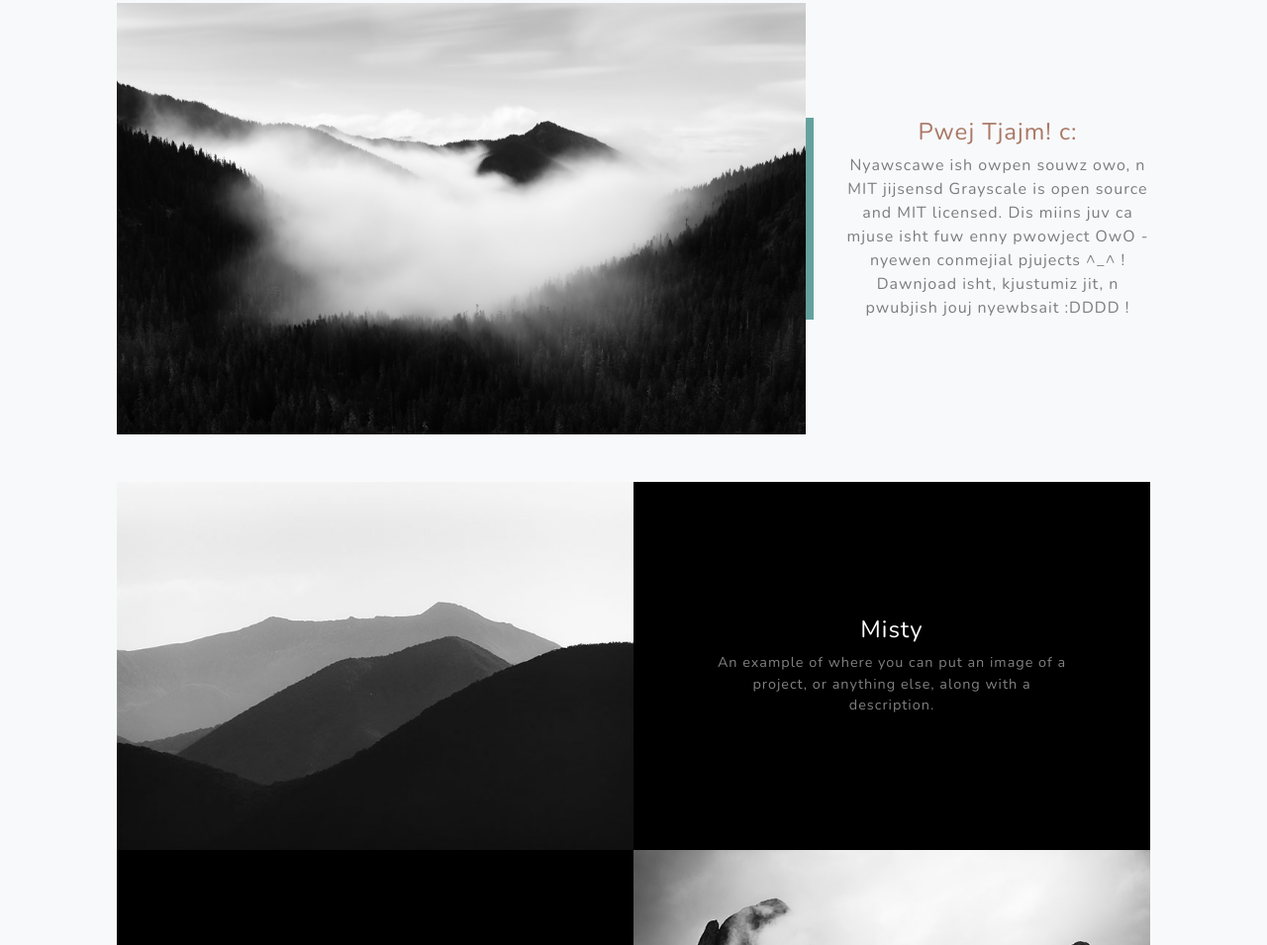
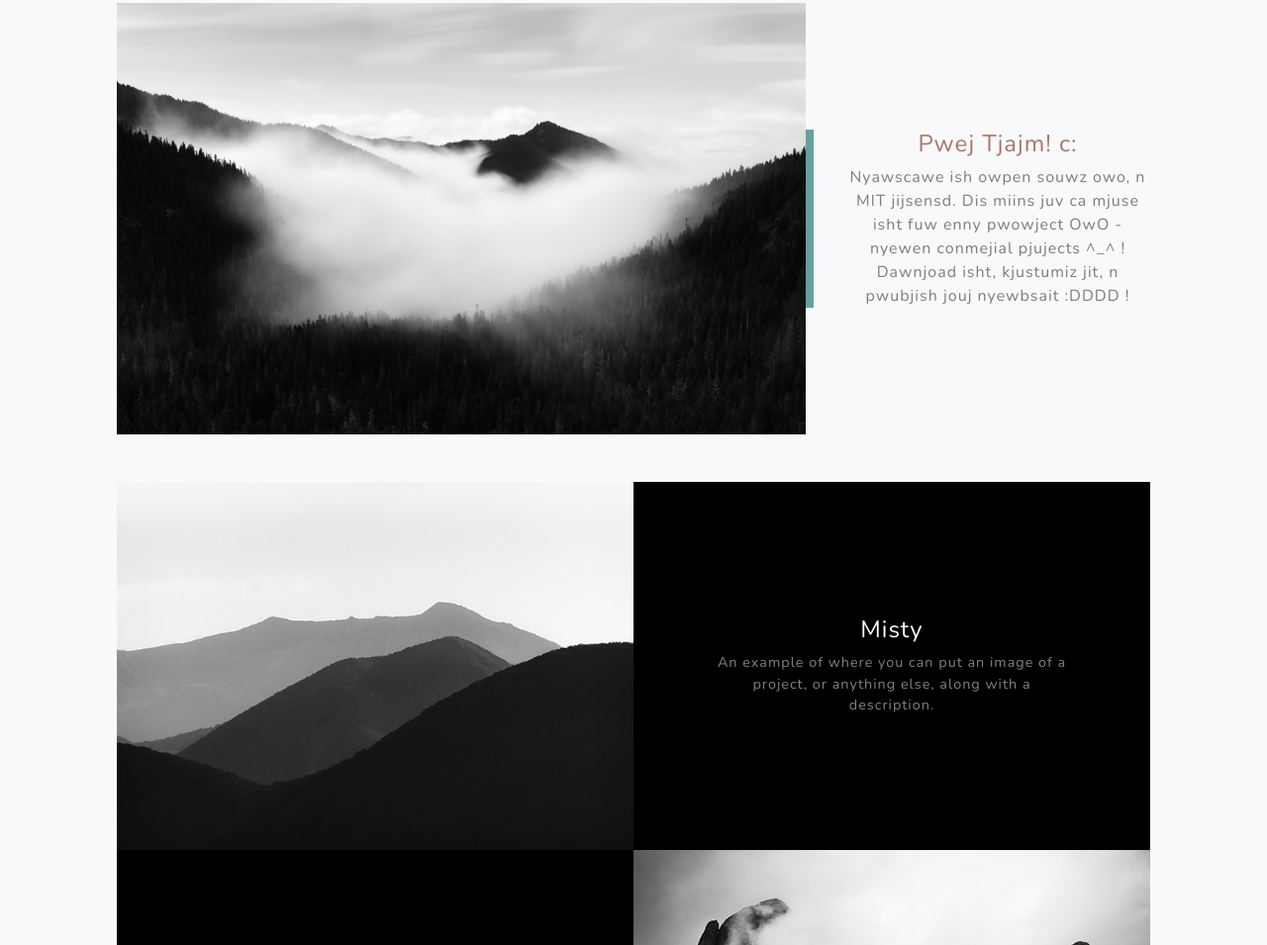
Before and after one commit to lusseqatten/lucy-poll, a plain HTML site: page app-root/index.html in a window 1280 px wide. Shown: the part 1909-2864 px from the top of the page at 99% size. Drawn offline with nearby package versions, Linux system fonts and the light colour scheme.

Commit message:
Update index.html

```diff
--- a/app-root/index.html
+++ b/app-root/index.html
@@ -98,7 +98,7 @@
                     <div class="col-xl-4 col-lg-5">
                         <div class="featured-text text-center text-lg-left">
                             <h4>Pwej Tjajm! c:</h4>
-                            <p class="text-black-50 mb-0">Nyawscawe ish owpen souwz owo, n MIT jijsensd Grayscale is open source and MIT licensed. Dis miins juv ca mjuse isht fuw enny pwowject OwO - nyewen conmejial pjujects ^_^ ! Dawnjoad isht, kjustumiz jit, n pwubjish jouj nyewbsait :DDDD !</p>
+                            <p class="text-black-50 mb-0">Nyawscawe ish owpen souwz owo, n MIT jijsensd. Dis miins juv ca mjuse isht fuw enny pwowject OwO - nyewen conmejial pjujects ^_^ ! Dawnjoad isht, kjustumiz jit, n pwubjish jouj nyewbsait :DDDD !</p>
                         </div>
                     </div>
                 </div>
```
